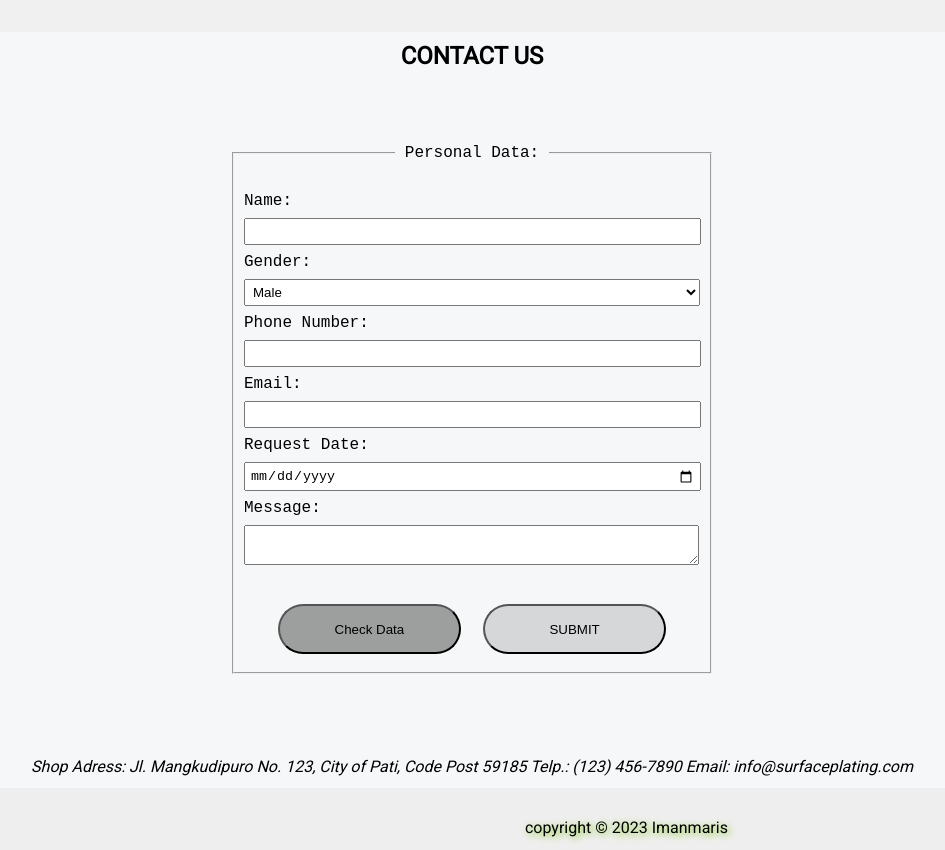
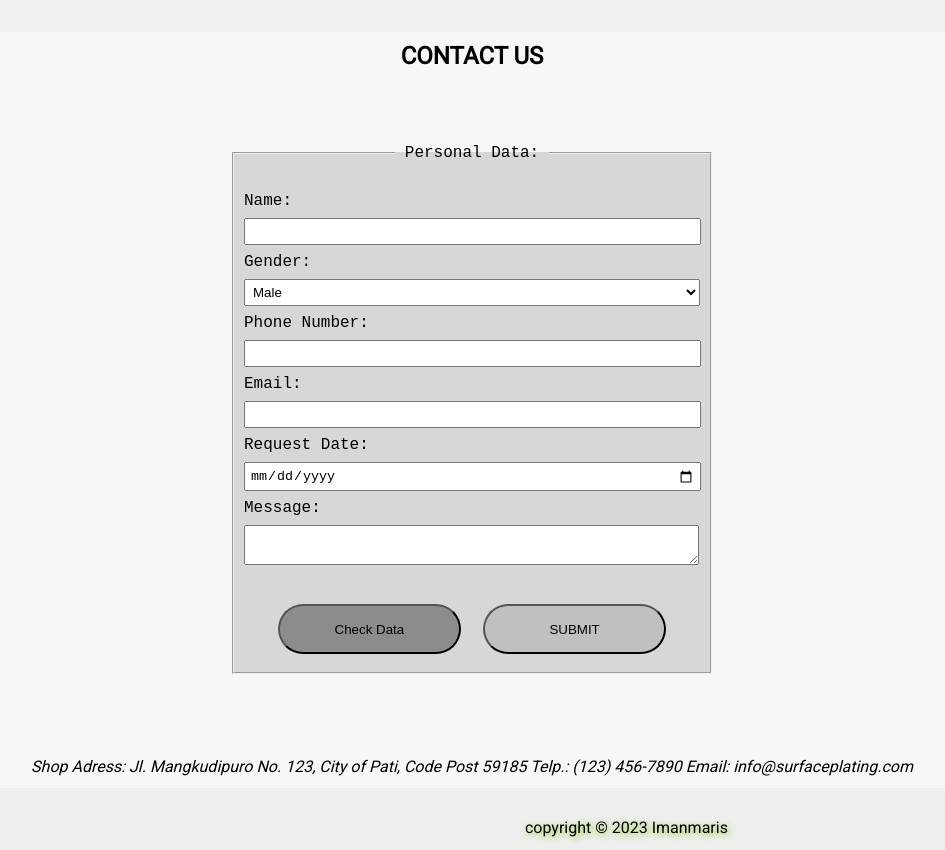
Before and after one commit to revou-fsse-3/module-2-Imanmaris, a plain HTML site: page index.html in a window 1280 px wide. Shown: the part 6060-6910 px from the top of the page, without its empty margins (168-1113 px from the left). Drawn offline with Linux system fonts and the light colour scheme.

Commit message:
Adding color to the form in css file

```diff
--- a/style.css
+++ b/style.css
@@ -499,6 +499,7 @@ form:hover{
 
 form fieldset{
   padding: 20px 10px 10px 10px;
+  background-color: #4f709c3a;
 
 }
 
```
